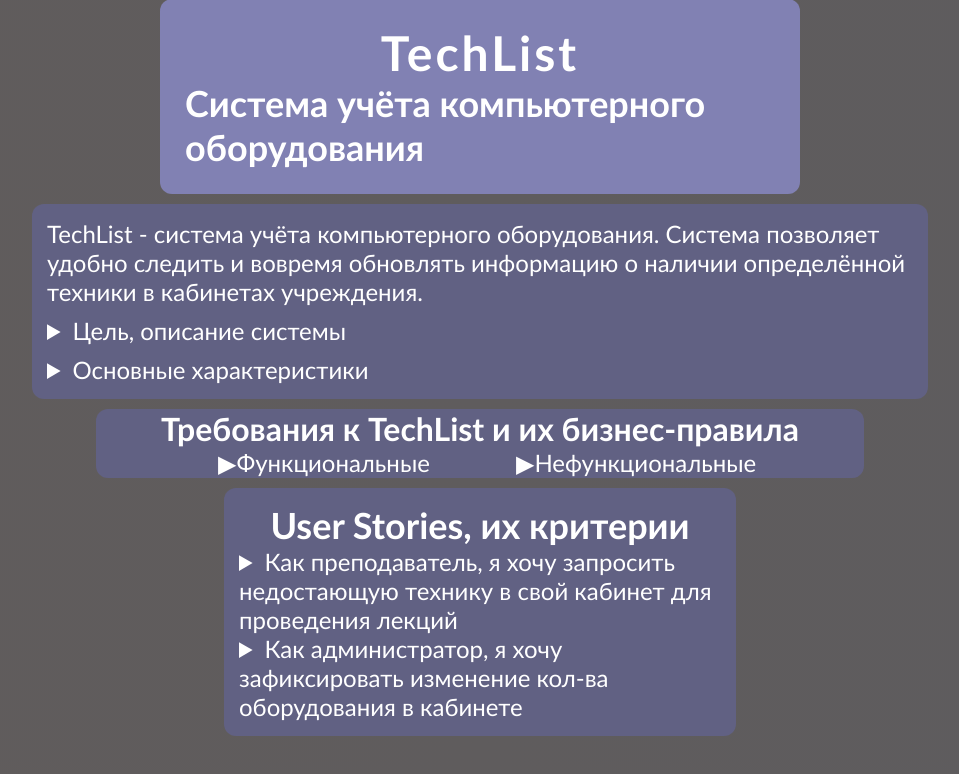
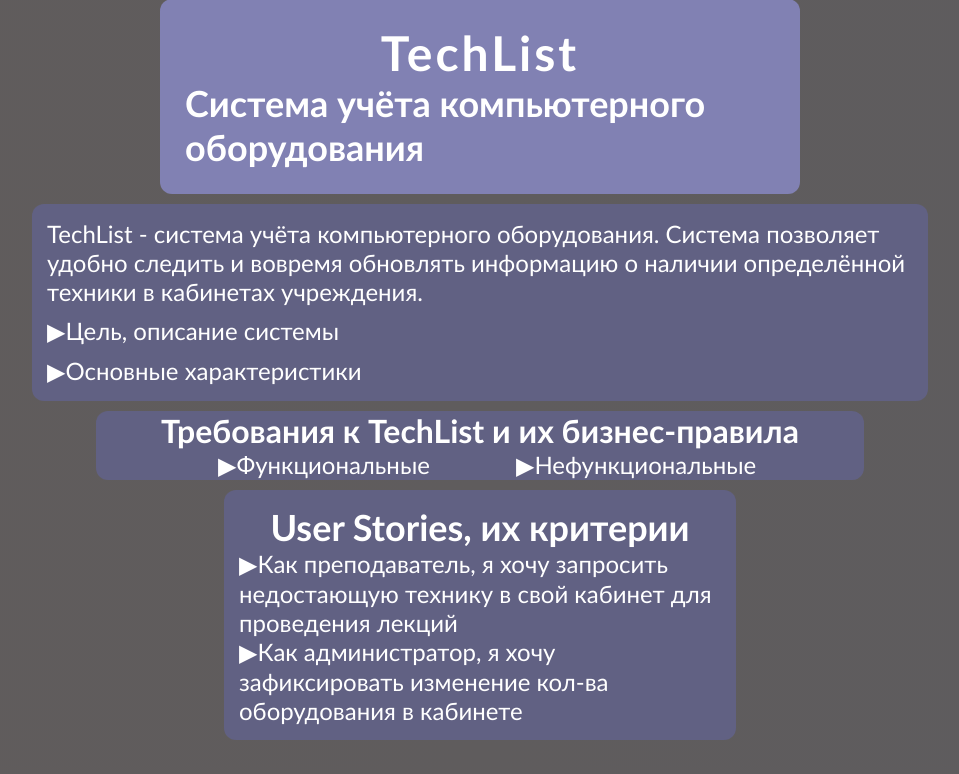
Before and after one commit to Erifile/TechList, a PHP site: page / in a window 1280 px wide. Shown: the part 26-800 px from the top of the page, without its empty margins (160-1119 px from the left). Run offline with PHP 8.4, Linux system fonts and the light colour scheme.

Commit message:
Add files via upload

```diff
--- a/UchetChernenilov/css/indexstyle.css
+++ b/UchetChernenilov/css/indexstyle.css
@@ -145,17 +145,23 @@ details[open]::details-content
 
     background-color: rgb(97, 97, 131);
 }
-.functionality summary, .unfunctionality summary
+summary
 {
     list-style-type: none;
 }
-.functionality summary::before, .unfunctionality summary::before
+details summary::before
 {
-    content: "▶";
+    content: "▶ ";
     display: inline-block;
     transition: transform 0.3s ease;
 }
-.functionality[open] > summary::before, .unfunctionality[open] > summary::before
+
+/* берет всё внутри details КРОМЕ summary */
+details::details-content
+{
+    transition: height 0.4s ease-out, content-visibility 0.4s allow-discrete;
+}
+details[open] > summary::before
 {
     transform: rotate(90deg);
 }
@@ -166,7 +172,6 @@ ul
 
 .functionality::details-content, .unfunctionality::details-content
 {
-    transition: height 0.4s ease-out, content-visibility 0.4s allow-discrete;
     height: 0px;
     /* Переносим всю флекс-логику и падинги внутрь скрытого контейнера,
     т.к display: flex на <details> конфликтует с плавной анимацией*/
@@ -179,30 +184,23 @@ ul
 {
   height: auto;
 }
-.functionality summary
+.functionality > summary, .unfunctionality > summary
 {
     font-size: x-large;
     text-align: center;
 }
-
-.unfunctionality summary
-{
-    font-size: x-large;
-    text-align: center;
-}
-.functionality ul:first-of-type
-{
-    font-size: large;
-    list-style-type: none;
-}
-.functionality details ul
-{
-
-    list-style-type: disc;
-}
 .functionality p
 {
     justify-self: center;
+}
+
+.functionality > ul, .unfunctionality > ul
+{
+    list-style-type: none;
+}
+.functionality > ul details > ul, .unfunctionality > ul
+{
+    list-style-type: disc;
 }
 
 .user-story
```
